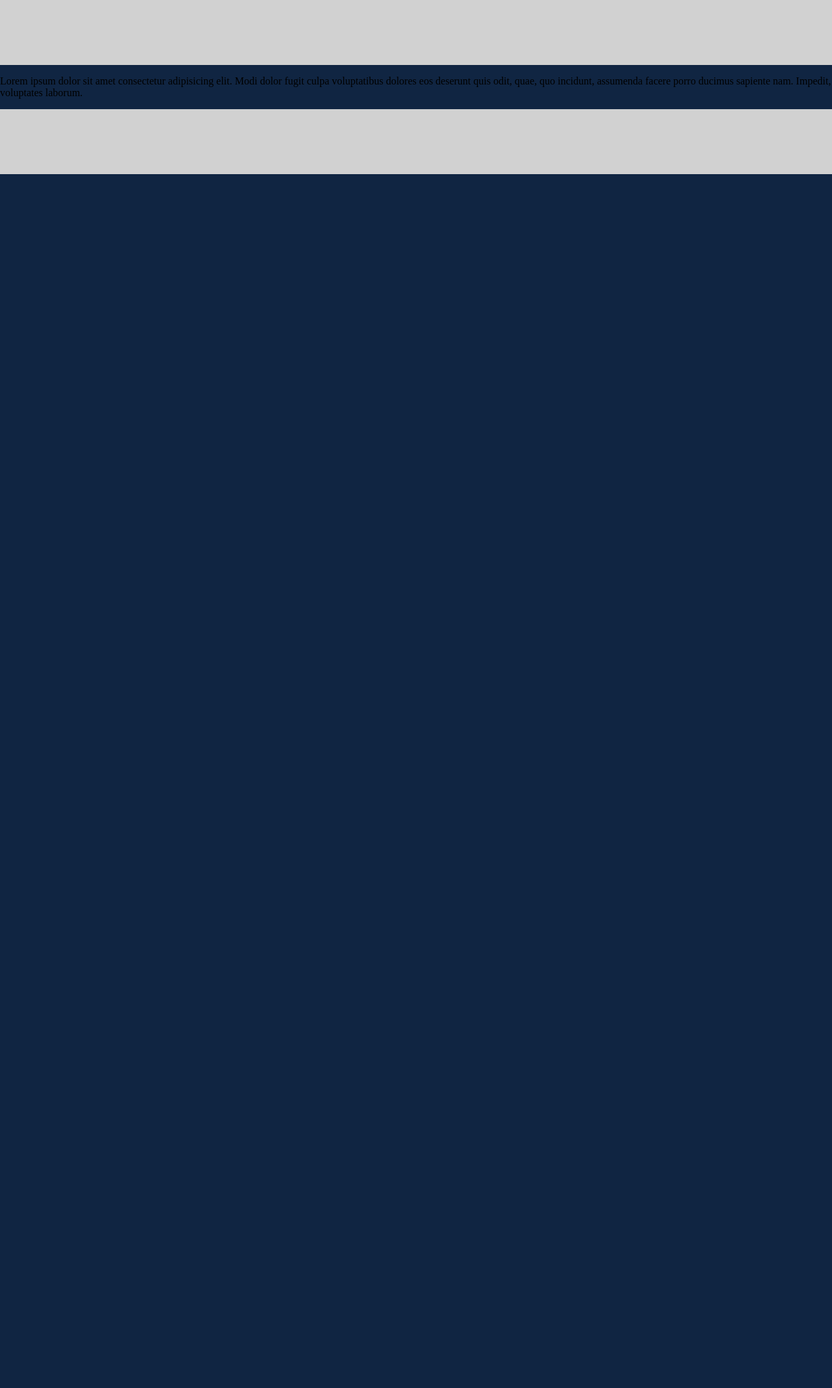
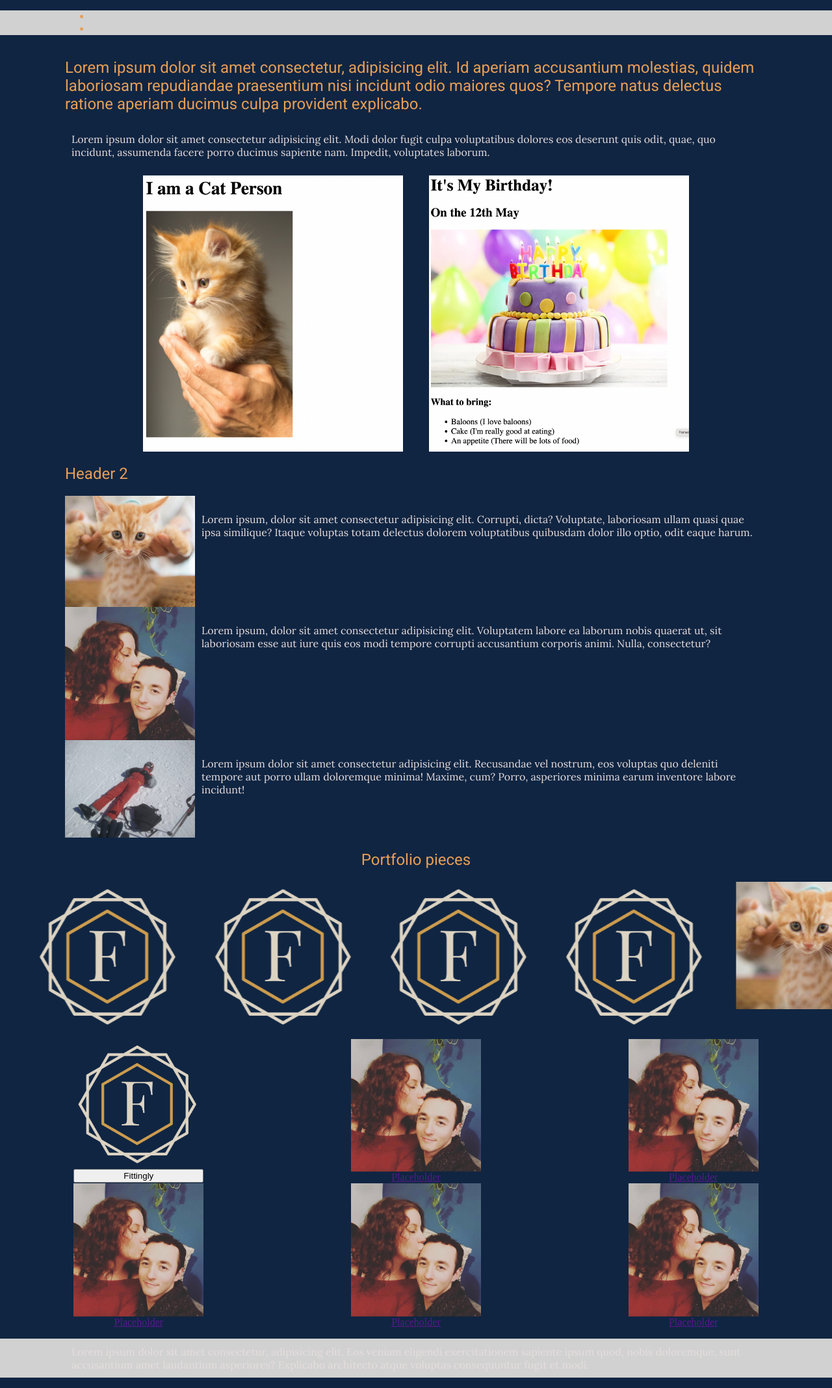
Before and after one commit to RichardBalke/html-portfolio, a PHP site: page /HTML/index.html in a window 1280 px wide. Shown: the whole page at 65% size. Before the commit the page ends 268 px from the top, so only its background shows below. Run offline with PHP 8.4, Linux system fonts and the light colour scheme.

Commit message:
Layout pagina + Global CSS style

```diff
--- a/CSS/style.css
+++ b/CSS/style.css
@@ -4,12 +4,124 @@
   padding: 0;
 }
 
-h1 h2 h3 h4 h5 p {
+#index-container {
+  display: flex;
+  flex-direction: column;
+}
 
+#title-container {
+  max-width: 1080px;
+  margin: auto;
+}
+
+#title-img-container {
+  display: flex;
+  flex-direction: wrap;
+  justify-content: space-around;
+  max-width: 1080px;
+  margin: auto;
+}
+
+#title-img-container img {
+  height: auto;
+  width: 400px;
+  margin: 0px 20px 0px 20px;
+}
+
+#aboutme-container {
+  display: flex;
+  flex-direction: column;
+  max-width: 1080px;
+  margin: auto;
+}
+
+.aboutme-image-container img {
+  height: auto;
+  width: 200px;
+}
+
+.aboutme-image-container {
+  display: flex;
+}
+
+.main-portfolio-container {
+  max-width: 1080px;
+  margin: auto;
+}
+
+.portfolio-container {
+  display: flex;
+  flex-direction: row;
+  justify-content: space-around;
+}
+
+.portfolio-img-container img {
+  height: auto;
+  width: 200px;
+}
+
+.portfolio-img-container {
+  display: flex;
+  flex-direction: column;
+}
+
+.portfolio-img-container a {
+  text-align: center;
+}
+
+.hf-container {
+  max-width: 1080px;
+  margin: auto;
+}
+
+h1,
+h2,
+h3,
+h4,
+h5,
+nav {
+  font-family: "Roboto", sans-serif;
+  color: #e79f57;
+  font-weight: 400;
+}
+
+p {
+  font-family: "Lora", serif;
+  color: #e6dddd;
+  padding: 10px;
 }
 
 header,
 footer {
   background-color: #d1d1d1;
-  height: 100px;
 }
+
+@keyframes scroll {
+  0% {
+    transform: translateX();
+  }
+
+  100% {
+    transform: translateX(calc(-270px * 4));
+  }
+}
+
+.slider {
+  overflow: hidden;
+  position: relative;
+}
+
+.slide {
+  margin-left: 20px;
+  margin-right: 20px;
+}
+
+.slideimg {
+  width: 230px;
+}
+
+.slide-track {
+  animation: scroll 30s linear infinite;
+  display: flex;
+  width: calc(270px * 4);
+}
--- a/HTML/contact.html
+++ b/HTML/contact.html
@@ -27,5 +27,9 @@
   6074BV, Nederland <br>
 </p>
 
+<script>
+  includeHTML("header.html", "header");
+  includeHTML("footer.html", "footer")
+</script>
 </body>
 </html>
--- a/HTML/footer.html
+++ b/HTML/footer.html
@@ -1,5 +1,16 @@
 <html lang="nl">
+  <head>
+    <link rel="stylesheet" href="/CSS/style.css" />
+  </head>
+
   <body>
-    <div></div>
+    <div class="hf-container">
+      <p>
+        Lorem ipsum dolor sit amet consectetur, adipisicing elit. Eos veniam
+        eligendi exercitationem sapiente ipsum quod, nobis doloremque, sunt
+        accusantium amet laudantium asperiores? Explicabo architecto atque
+        voluptas consequuntur fugit et modi.
+      </p>
+    </div>
   </body>
 </html>
--- a/HTML/header.html
+++ b/HTML/header.html
@@ -1,5 +1,16 @@
 <html lang="nl">
+  <head>
+    <link rel="stylesheet" href="/CSS/style.css" />
+  </head>
+
   <body>
-    <div></div>
+    <div class="hf-container">
+      <nav>
+        <ul>
+          <li><a href="/HTML/about.html"></a></li>
+          <li><a href="/HTML/contact.html"></a></li>
+        </ul>
+      </nav>
+    </div>
   </body>
 </html>
--- a/HTML/index.html
+++ b/HTML/index.html
@@ -3,16 +3,47 @@
 <html lang="nl">
   <head>
     <meta charset="UTF-8" />
+
     <meta name="viewport" content="width=device-width, initial-scale=1.0" />
-    <title>Document</title>
+
+    <title>Richard Balke</title>
+
     <link rel="stylesheet" href="/CSS/style.css" />
+    <link rel="preconnect" href="https://fonts.googleapis.com" />
+    <link
+      rel="preconnect"
+      href="https://fonts.gstatic.com"
+      crossorigin="crossorigin"
+    />
+
+    <link
+      href="https://fonts.googleapis.com/css2?family=Caveat&family=Roboto:ital,wght@0,100;0,300;0,400;0,500;0,700;0,900;1,100;1,300;1,400;1,500;1,700;1,900&display=swap"
+      rel="stylesheet"
+    />
+    <link rel="preconnect" href="https://fonts.googleapis.com" />
+    <link
+      rel="preconnect"
+      href="https://fonts.gstatic.com"
+      crossorigin="crossorigin"
+    />
+    <link
+      href="https://fonts.googleapis.com/css2?family=Caveat&family=Lora:ital,wght@0,400..700;1,400..700&family=Roboto:ital,wght@0,100;0,300;0,400;0,500;0,700;0,900;1,100;1,300;1,400;1,500;1,700;1,900&display=swap"
+      rel="stylesheet"
+    />
   </head>
 
   <body>
     <header></header>
 
     <main>
-      <div>
+      <div id="index-container">
+        <div id="title-container">
+          <h2>
+            Lorem ipsum dolor sit amet consectetur, adipisicing elit. Id aperiam
+            accusantium molestias, quidem laboriosam repudiandae praesentium
+            nisi incidunt odio maiores quos? Tempore natus delectus ratione
+            aperiam ducimus culpa provident explicabo.
+          </h2>
           <p>
             Lorem ipsum dolor sit amet consectetur adipisicing elit. Modi dolor
             fugit culpa voluptatibus dolores eos deserunt quis odit, quae, quo
@@ -20,10 +51,203 @@
             voluptates laborum.
           </p>
         </div>
+
+        <div id="title-img-container">
+          <img src="/Images/goal1.png" alt="" />
+
+          <img src="/Images/birthday-invite.png" alt="" />
+        </div>
+
+        <div id="aboutme-container">
+          <h2>Header 2</h2>
+
+          <div class="aboutme-image-container">
+            <img src="/Images/cat.png" alt="" />
+
+            <p>
+              Lorem ipsum, dolor sit amet consectetur adipisicing elit.
+              Corrupti, dicta? Voluptate, laboriosam ullam quasi quae ipsa
+              similique? Itaque voluptas totam delectus dolorem voluptatibus
+              quibusdam dolor illo optio, odit eaque harum.
+            </p>
+          </div>
+
+          <div class="aboutme-image-container">
+            <img src="/Images/Fauven&Richard.png" alt="" />
+
+            <p>
+              Lorem ipsum, dolor sit amet consectetur adipisicing elit.
+              Voluptatem labore ea laborum nobis quaerat ut, sit laboriosam esse
+              aut iure quis eos modi tempore corrupti accusantium corporis
+              animi. Nulla, consectetur?
+            </p>
+          </div>
+
+          <div class="aboutme-image-container">
+            <img src="/Images/Skieën.jpg" alt="" />
+
+            <p>
+              Lorem ipsum dolor sit amet consectetur adipisicing elit.
+              Recusandae vel nostrum, eos voluptas quo deleniti tempore aut
+              porro ullam doloremque minima! Maxime, cum? Porro, asperiores
+              minima earum inventore labore incidunt!
+            </p>
+          </div>
+        </div>
+
+        <div class="main-portfolio-container">
+          <div>
+            <h2>Portfolio pieces</h2>
+          </div>
+        </div>
+
+        <div class="slider">
+          <div class="slide-track">
+            <div class="slide">
+              <a href="https://fittingly.azurewebsites.net" target="_blank"
+                ><img
+                  class="slideimg"
+                  src="/Images/logo_fittingly_light.png"
+                  alt=""
+              /></a>
+            </div>
+            <div class="slide">
+              <img
+                class="slideimg"
+                src="/Images/logo_fittingly_light.png"
+                alt=""
+              />
+            </div>
+            <div class="slide">
+              <img
+                class="slideimg"
+                src="/Images/logo_fittingly_light.png"
+                alt=""
+              />
+            </div>
+            <div class="slide">
+              <img
+                class="slideimg"
+                src="/Images/logo_fittingly_light.png"
+                alt=""
+              />
+            </div>
+
+            <!--Duplicate images, nodig om the infinite carousel mogelijk te maken. -->
+            <div class="slide">
+              <a href="https://fittingly.azurewebsites.net" target="_blank"
+                ><img
+                  class="slideimg"
+                  src="/Images/logo_fittingly_light.png"
+                  alt=""
+              /></a>
+            </div>
+            <div class="slide">
+              <img
+                class="slideimg"
+                src="/Images/cat.png"
+                alt=""
+              />
+            </div>
+            <div class="slide">
+              <img
+                class="slideimg"
+                src="/Images/goal1.png"
+                alt=""
+              />
+            </div>
+            <div class="slide">
+              <img
+                class="slideimg"
+                src="/Images/Skieën.jpg"
+                alt=""
+              />
+            </div>
+            <div class="slide">
+              <a href="https://fittingly.azurewebsites.net" target="_blank"
+                ><img
+                  class="slideimg"
+                  src="/Images/logo_fittingly_light.png"
+                  alt=""
+              /></a>
+            </div>
+            <div class="slide">
+              <img
+                class="slideimg"
+                src="/Images/logo_fittingly_light.png"
+                alt=""
+              />
+            </div>
+            <div class="slide">
+              <img
+                class="slideimg"
+                src="/Images/logo_fittingly_light.png"
+                alt=""
+              />
+            </div>
+            <div class="slide">
+              <img
+                class="slideimg"
+                src="/Images/logo_fittingly_light.png"
+                alt=""
+              />
+            </div>
+          </div>
+        </div>
+
+        <div>
+          <div class="portfolio-container">
+            <div class="portfolio-img-container">
+              <img src="/Images/logo_fittingly_light.png" alt="" />
+
+              <button
+                onclick="location.href='https://fittingly.azurewebsites.net/'"
+              >
+                Fittingly
+              </button>
+            </div>
+
+            <div class="portfolio-img-container">
+              <img src="/Images/Fauven&Richard.png" alt="" />
+
+              <a href="">Placeholder</a>
+            </div>
+
+            <div class="portfolio-img-container">
+              <img src="/Images/Fauven&Richard.png" alt="" />
+              <a href="">Placeholder</a>
+            </div>
+          </div>
+
+          <div class="portfolio-container">
+            <div class="portfolio-img-container">
+              <img src="/Images/Fauven&Richard.png" alt="" />
+
+              <a href="">Placeholder</a>
+            </div>
+
+            <div class="portfolio-img-container">
+              <img src="/Images/Fauven&Richard.png" alt="" />
+
+              <a href="">Placeholder</a>
+            </div>
+
+            <div class="portfolio-img-container">
+              <img src="/Images/Fauven&Richard.png" alt="" />
+
+              <a href="">Placeholder</a>
+            </div>
+          </div>
+        </div>
+      </div>
     </main>
 
     <footer></footer>
+    <script src="/JavaScript/script.js"></script>
 
-    <script src="/JavaScript/script.js"></script>
+    <script>
+      includeHTML("header.html", "header");
+      includeHTML("footer.html", "footer");
+    </script>
   </body>
 </html>
--- a/JavaScript/script.js
+++ b/JavaScript/script.js
@@ -0,0 +1,8 @@
+function includeHTML(source, dst) {
+  fetch(source)
+    .then((response) => response.text())
+    .then((data) => {
+      document.querySelector(dst).innerHTML = data;
+    })
+    .catch((error) => console.error("Error fetching the menu: ", error));
+}
```
Also changed, not shown: HTML/about.html (+14 -22 lines), Images/Fauven&Richard.png (added), Images/Skieën.jpg (added), Images/logo_fittingly_light.png (added), 1 other file. Lines whose indentation alone changed are shown as unchanged.
